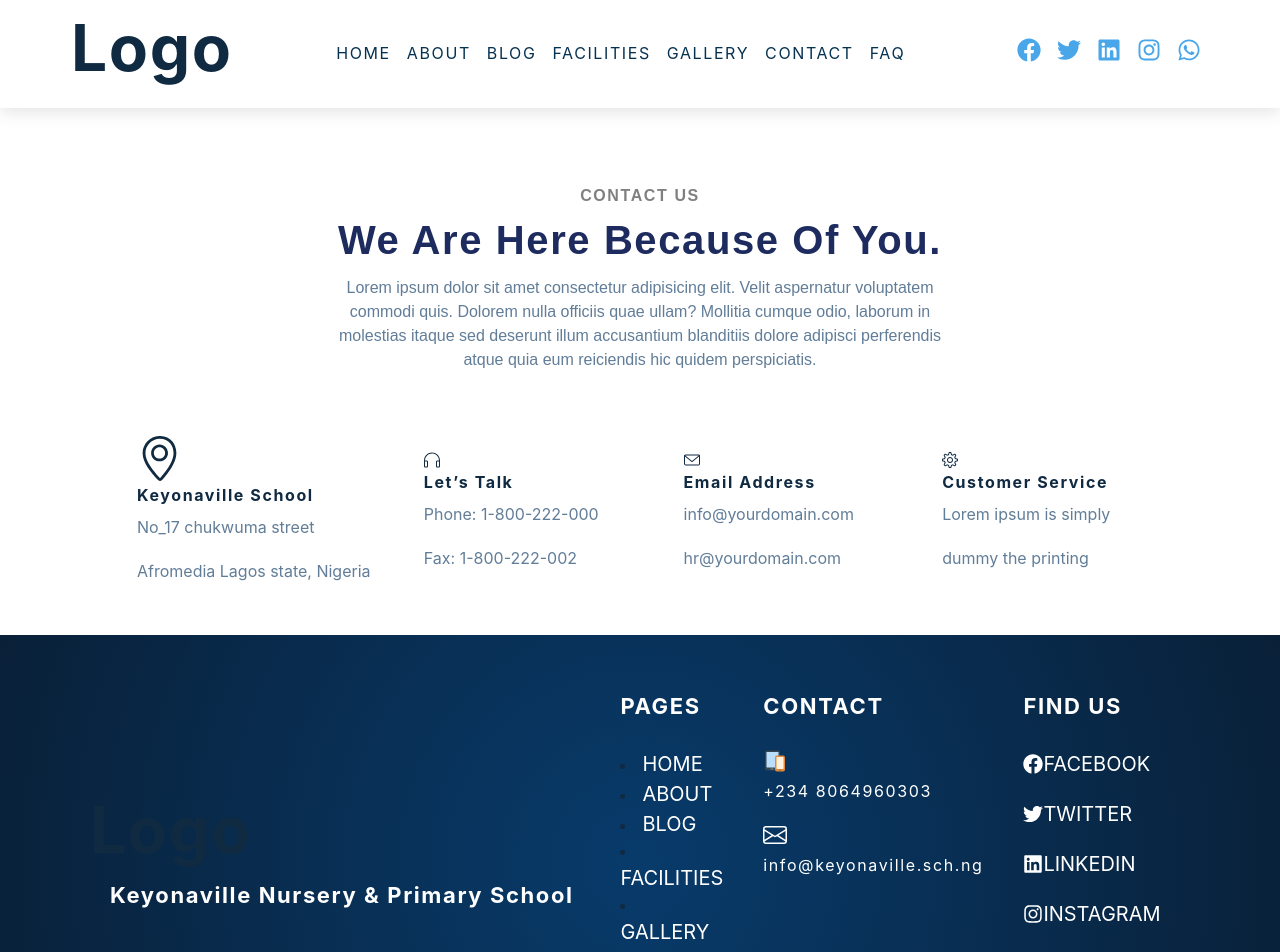
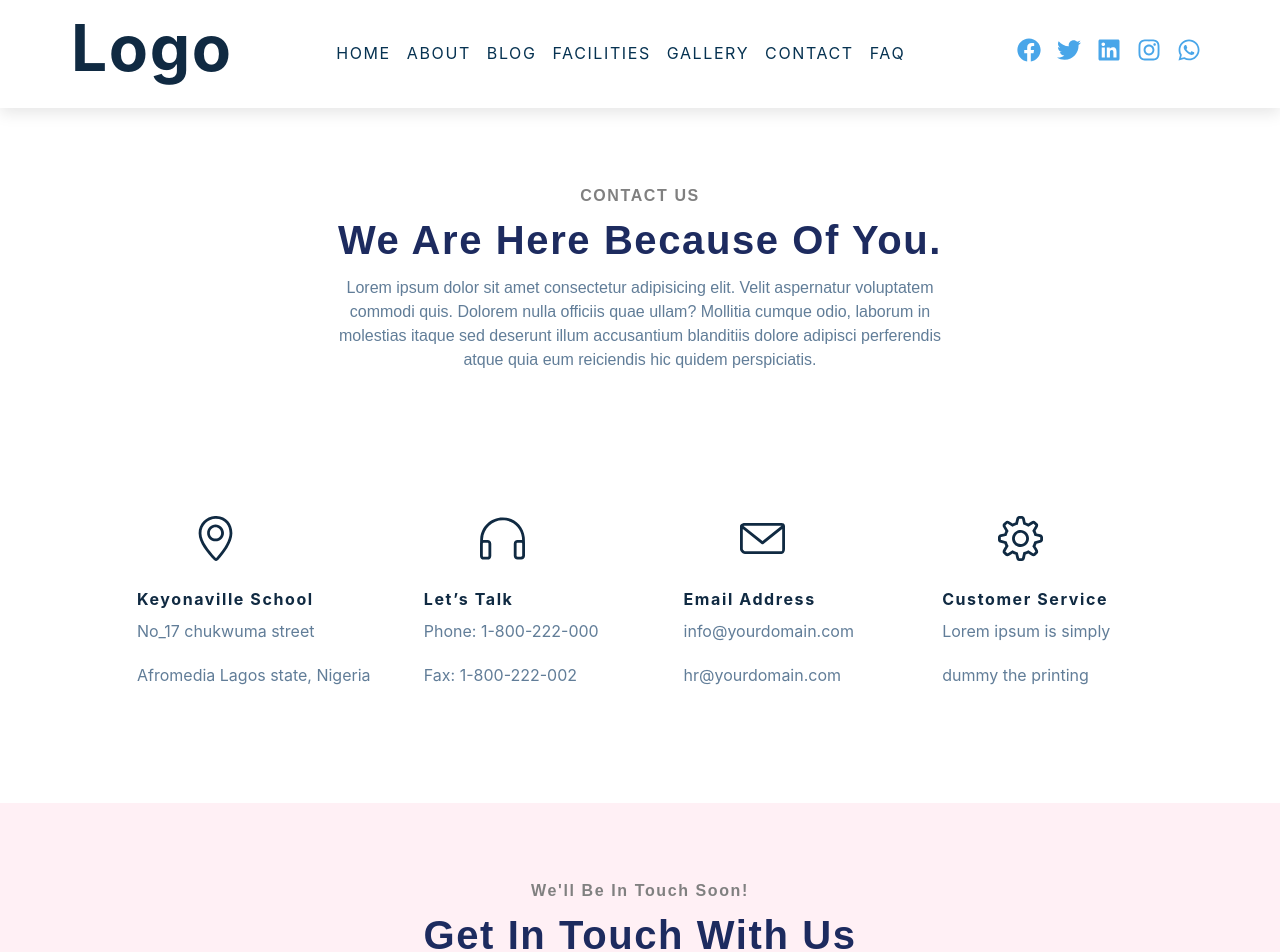
Before and after one commit to domchu/keyonaville, a Next.js app: page /contact in a window 1280 px wide. Shown: the top 952 px of the page. Built offline with nearby package versions, Linux system fonts and the light colour scheme.

Commit message:
chore:form text

```diff
--- a/Components/Contact/Contact.js
+++ b/Components/Contact/Contact.js
@@ -37,25 +37,32 @@ const Contact = () => {
             <p>Afromedia Lagos state, Nigeria</p>
           </Box>
           <Box>
-            <SlEarphones />
+            <SlEarphones fontSize={45} className="contact-icon" />
             <h4>Let’s talk</h4>
             <p>Phone: 1-800-222-000 </p>
             <p>Fax: 1-800-222-002</p>
           </Box>
           <Box>
-            <SlEnvolope />
+            <SlEnvolope fontSize={45} className="contact-icon" />
             <h4>Email address</h4>
             <p>info@yourdomain.com</p>
             <p>hr@yourdomain.com</p>
           </Box>
           <Box>
-            <SlSettings />
+            <SlSettings fontSize={45} className="contact-icon" />
             <h4>Customer service</h4>
             <p>Lorem ipsum is simply</p>
             <p>dummy the printing</p>
           </Box>
         </Grid>
       </Box>
+      <Box className="contact-form">
+        <div className="contact-text">
+          <h3>We'll be in touch soon!</h3>
+          <h1>Get in touch with us</h1>
+        </div>
+        <form action="" method="post"></form>
+      </Box>
     </>
   );
 };
--- a/styles/globals.css
+++ b/styles/globals.css
@@ -478,5 +478,16 @@ main {
 .contact-links {
   width: 80%;
   margin: auto;
-  padding: 2rem 0;
+  margin-top: 6rem;
+  margin-bottom: 6rem;
+}
+
+.contact-icon {
+  margin-left: 3.5rem;
+  margin-top: 1rem;
+  margin-bottom: 1.5rem;
+}
+
+.contact-form {
+  background-color: lavenderblush;
 }/*# sourceMappingURL=globals.css.map */
--- a/styles/globals.scss
+++ b/styles/globals.scss
@@ -433,6 +433,17 @@ main {
 .contact-links{
 width: 80%;
 margin: auto;
-padding: 2rem 0;
+margin-top: 6rem;
+margin-bottom: 6rem;
+}
+.contact-icon{
+  margin-left: 3.5rem;
+  margin-top: 1rem;
+margin-bottom: 1.5rem;
 
 }
+.contact-form{
+  // background: linear-gradient(135deg, #6ec575 0, #3b8686 100%);
+  background-color: lavenderblush;
+
+}
```
Also changed, not shown: 1 other file (tests, documents, lock files or other folders).
